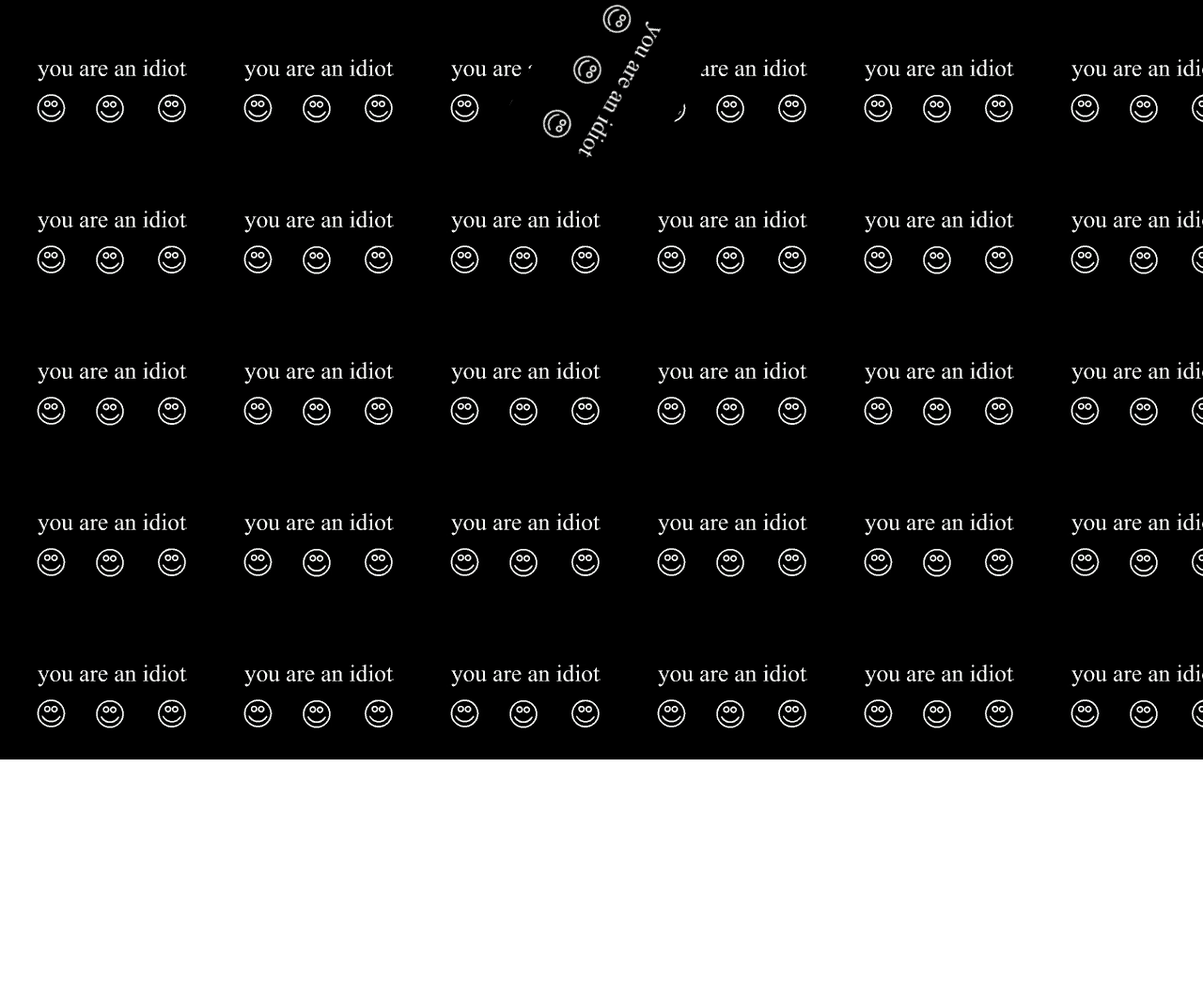
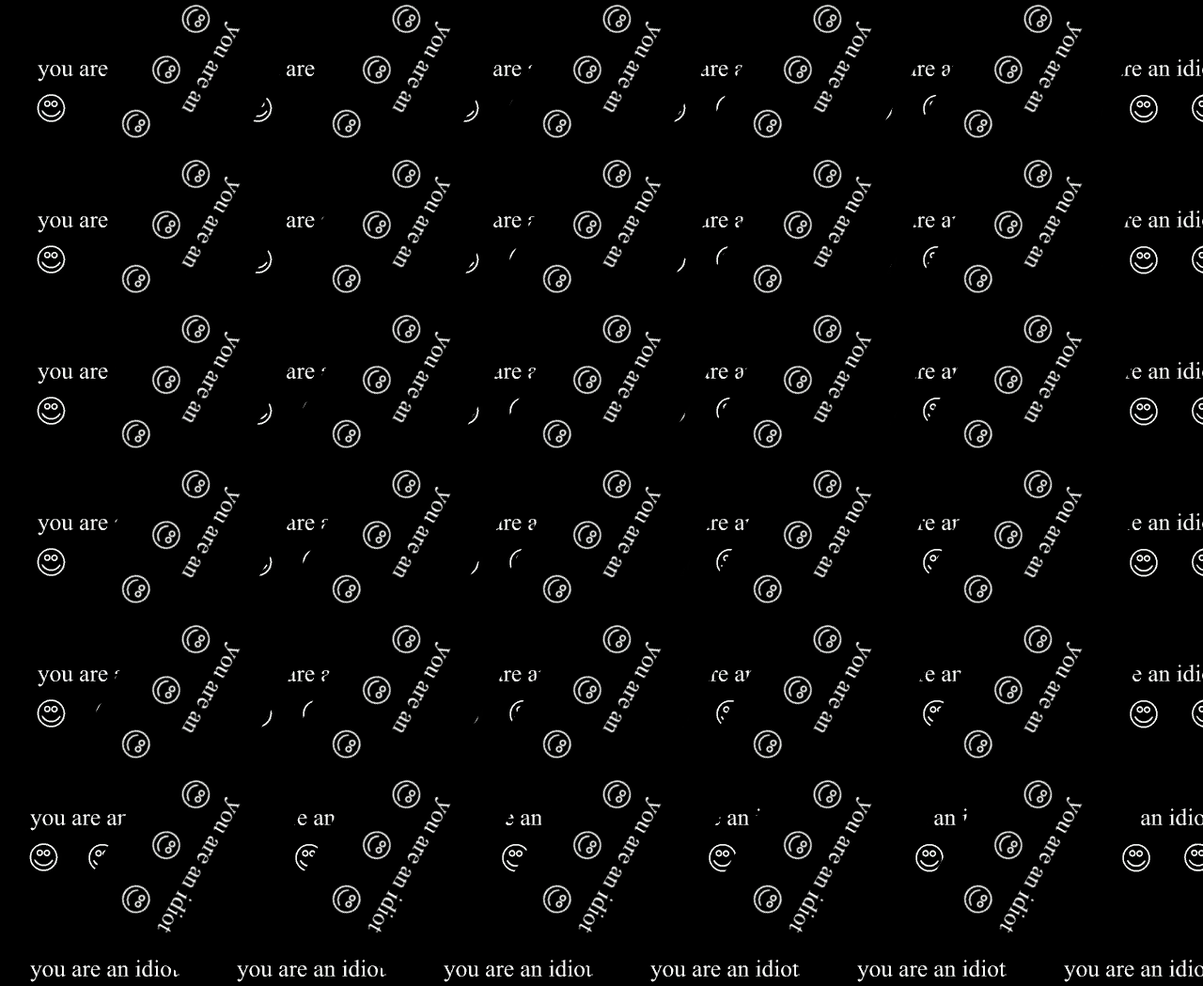
Before and after one commit to dacoder101/savers, a plain HTML site: page idiotsaver/index.html in a window 1280 px wide. Shown: the whole page at 94% size. Before the commit the page ends 808 px from the top, so only its background shows below. Drawn offline with Linux system fonts and the light colour scheme.

Commit message:
Revert Test
Revert Test

```diff
--- a/idiotsaver/index.html
+++ b/idiotsaver/index.html
@@ -9,6 +9,35 @@
 
 <body>
   <img class="rotate" src="you-are-idiot.gif">
+  <img class="rotate" src="you-are-idiot.gif">
+  <img class="rotate" src="you-are-idiot.gif">
+  <img class="rotate" src="you-are-idiot.gif">
+  <img class="rotate" src="you-are-idiot.gif">
+  <img class="rotate" src="you-are-idiot.gif">
+  <img class="rotate" src="you-are-idiot.gif">
+  <img class="rotate" src="you-are-idiot.gif">
+  <img class="rotate" src="you-are-idiot.gif">
+  <img class="rotate" src="you-are-idiot.gif">
+  <img class="rotate" src="you-are-idiot.gif">
+  <img class="rotate" src="you-are-idiot.gif">
+  <img class="rotate" src="you-are-idiot.gif">
+  <img class="rotate" src="you-are-idiot.gif">
+  <img class="rotate" src="you-are-idiot.gif">
+  <img class="rotate" src="you-are-idiot.gif">
+  <img class="rotate" src="you-are-idiot.gif">
+  <img class="rotate" src="you-are-idiot.gif">
+  <img class="rotate" src="you-are-idiot.gif">
+  <img class="rotate" src="you-are-idiot.gif">
+  <img class="rotate" src="you-are-idiot.gif">
+  <img class="rotate" src="you-are-idiot.gif">
+  <img class="rotate" src="you-are-idiot.gif">
+  <img class="rotate" src="you-are-idiot.gif">
+  <img class="rotate" src="you-are-idiot.gif">
+  <img class="rotate" src="you-are-idiot.gif">
+  <img class="rotate" src="you-are-idiot.gif">
+  <img class="rotate" src="you-are-idiot.gif">
+  <img class="rotate" src="you-are-idiot.gif">
+  <img class="rotate" src="you-are-idiot.gif">
 </body>
 
 </html>
```
